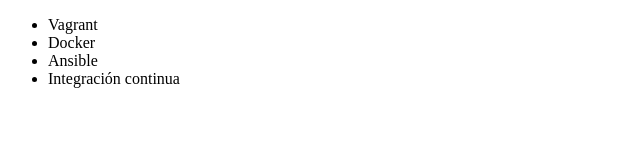
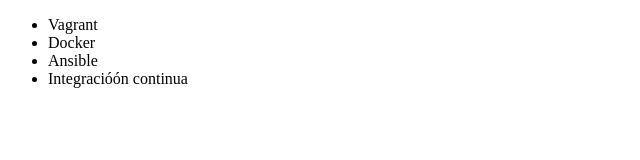
Before and after one commit to FredoPepeC/Curso-git, a plain HTML site: page index.html in a window 1280 px wide. Shown: the full height of the page, 0-640 px from the left. Drawn offline with Linux system fonts and the light colour scheme.

```diff
--- a/index.html
+++ b/index.html
@@ -9,7 +9,7 @@
          <li> Vagrant </li>
          <li> Docker </li>
          <li> Ansible </li>
-         <li> Integración continua </li>
+         <li> Integracióón continua </li>
      </ul>
 </body>
 </html>
```
